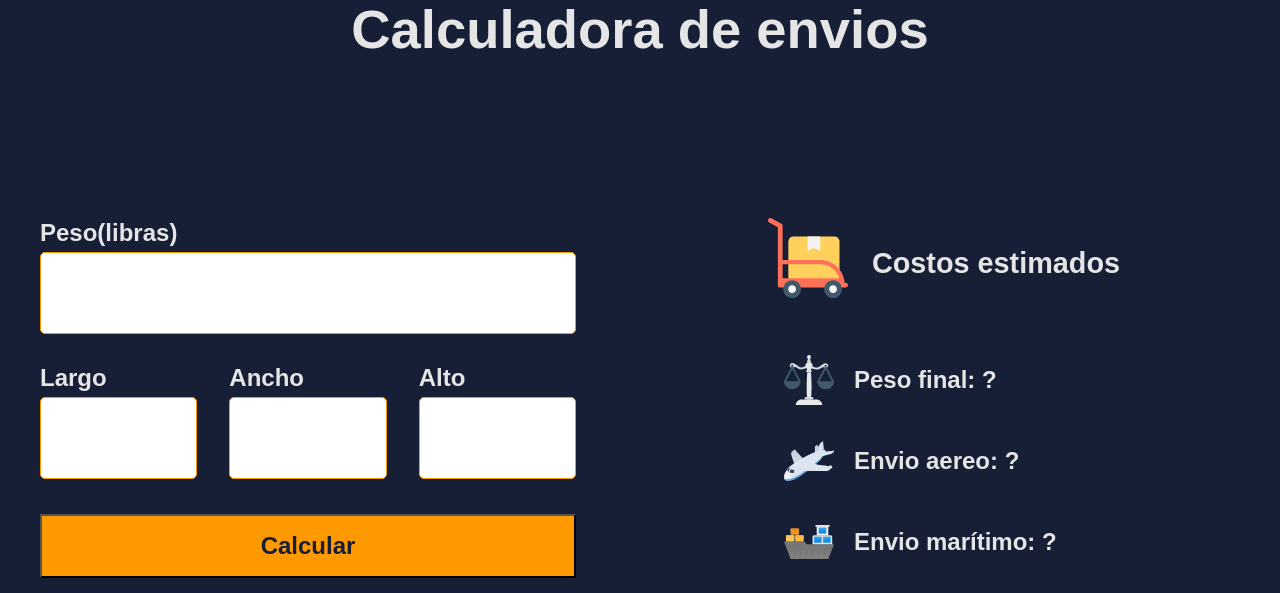
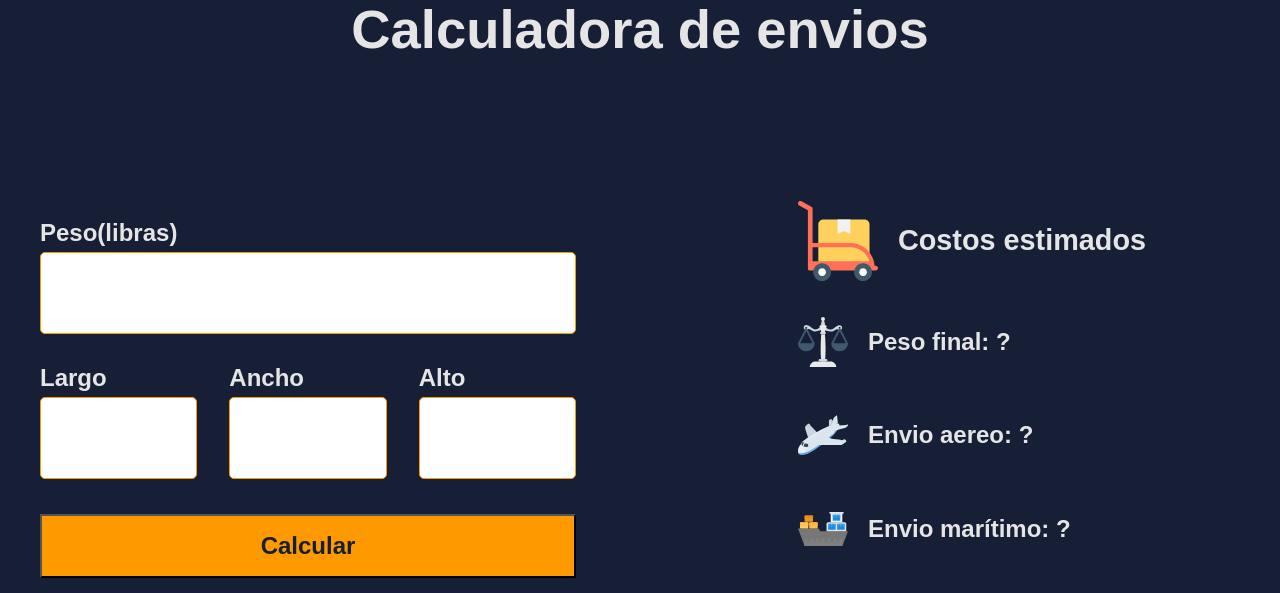
Before and after one commit to StrikerZBE/shipping-calculator, a PHP site: page / in a window 1280 px wide. Shown: the part 269-862 px from the top of the page. Run offline with PHP 8.4, Linux system fonts and the light colour scheme.

Commit message:
Solución de horrores en el HTML y Hoja de estilos

```diff
--- a/css/styles.css
+++ b/css/styles.css
@@ -93,21 +93,14 @@ h1 {
     margin-bottom: 5px;
     align-items: center;
 }
+.result-title{
+    font-size: 1.8rem;
+    font-weight: 600;
+}
 .icon{
     height: 50px;
     margin-right: 20px;
 }
-.result-title blockquote::before{
-    content: '';
-    background-image: url(/images/caja.svg);
-    width: 5rem;
-    height: 5rem;
-    position: absolute;
-    left: -1rem;
+.icon-title{
+    height: 80px;
 }
-.result-title{
-    position: relative;
-    padding-left: 3rem;
-    font-size: 1.8rem;
-    font-weight: 600;
-}
--- a/index.html
+++ b/index.html
@@ -37,10 +37,8 @@
             </form>
             <section class="results">
                 <div class="result-title result-item">
-                    <blockquote>
-                        <!--<img src="/images/caja.svg" alt="" class="icon icon-title">-->
-                        <p>Costos estimados</p>
-                    </blockquote>
+                    <img src="/images/caja.svg" alt="" class="icon icon-title">
+                    <p>Costos estimados</p>
                 </div>
                 <div class="result-item">
                     <img src="/images/libra.svg" alt="" class="icon">
```
